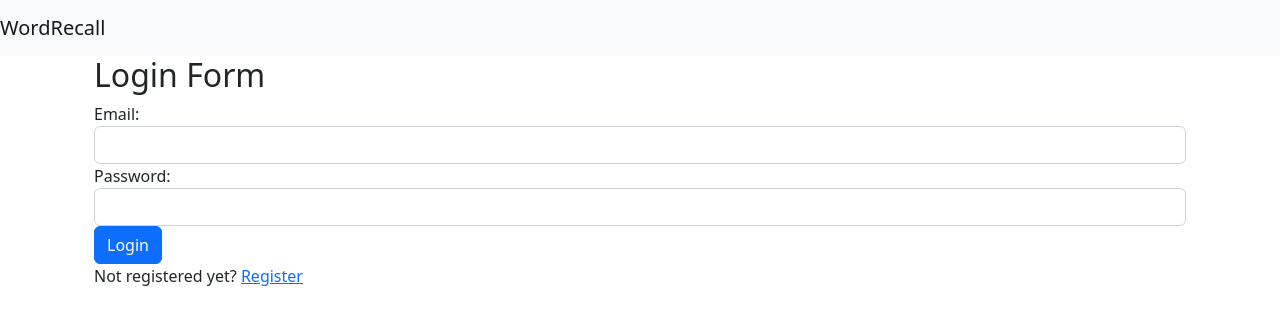
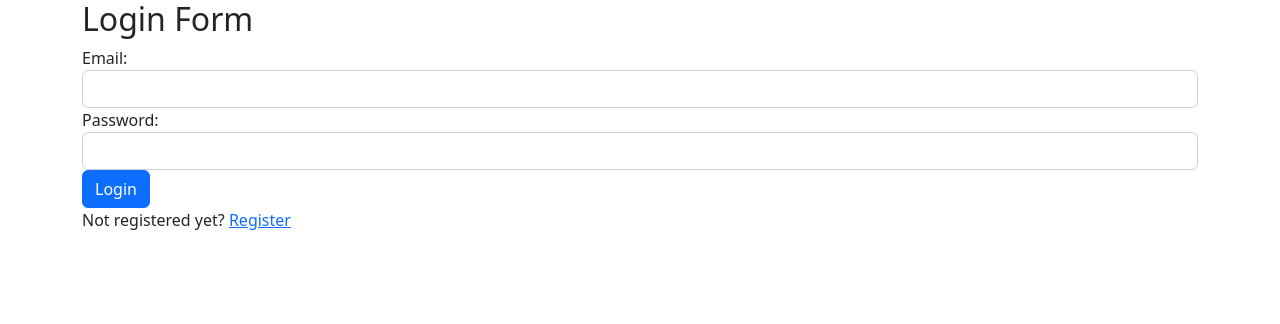
Before and after one commit to vsevolod-viliatser/word-recall-project, a React (Create React App) app in the folder client/: page / in a window 1280 px wide. Shown: the top 324 px of the page. Built offline with nearby package versions, Linux system fonts and the light colour scheme.

Commit message:
privateRoute

```diff
--- a/client/src/App.js
+++ b/client/src/App.js
@@ -1,5 +1,5 @@
 import React, { useEffect, useState } from 'react';
-import { BrowserRouter, Routes, Route } from 'react-router-dom';
+import { BrowserRouter, Routes, Route, Navigate } from 'react-router-dom';
 import Navigation from './Navigation';
 import WordDisplay from './WordDisplay';
 import WordRepetition from './WordRepetition';
@@ -43,13 +43,23 @@ const App = () => {
     setSelectedWord(null);
   };
 
+  // Redirect to login if not logged in
+  if (!token) {
+    return (
+      <BrowserRouter>
+        <Routes>
+          <Route path="/" element={<LoginForm setToken={setToken} />} />
+          <Route path="/register" element={<RegistrationForm />} />
+        </Routes>
+      </BrowserRouter>
+    );
+  }
+
   return (
     <BrowserRouter>
       <Navigation token={token} onLogout={handleLogout} />
       <div className={`container ${showCard ? 'card-open' : ''}`}>
         <Routes>
-          {token ? (
-            <>
           <Route path="/" element={<LandingPage token={token} />} />
           <Route
             path="/learning"
@@ -76,13 +86,6 @@ const App = () => {
             path="/csv"
             element={<ExportLearnedWords token={token} />}
           />
-            </>
-          ) : (
-            <>
-              <Route path="/" element={<LoginForm setToken={setToken} />} />
-              <Route path="/register" element={<RegistrationForm />} />
-            </>
-          )}
         </Routes>
         {showCard && (
           <Card word={selectedWord} onClose={handleCloseCard} />
```
Lines whose indentation alone changed are shown as unchanged.
